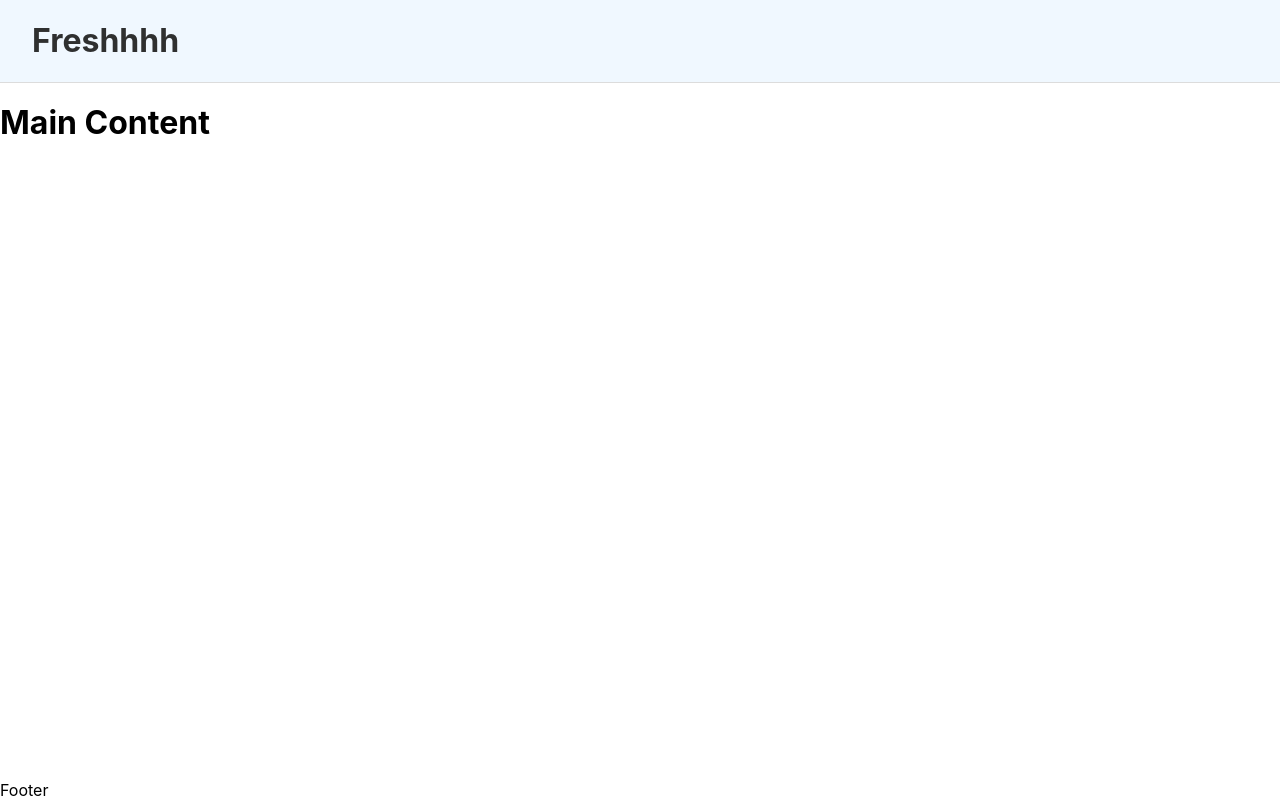
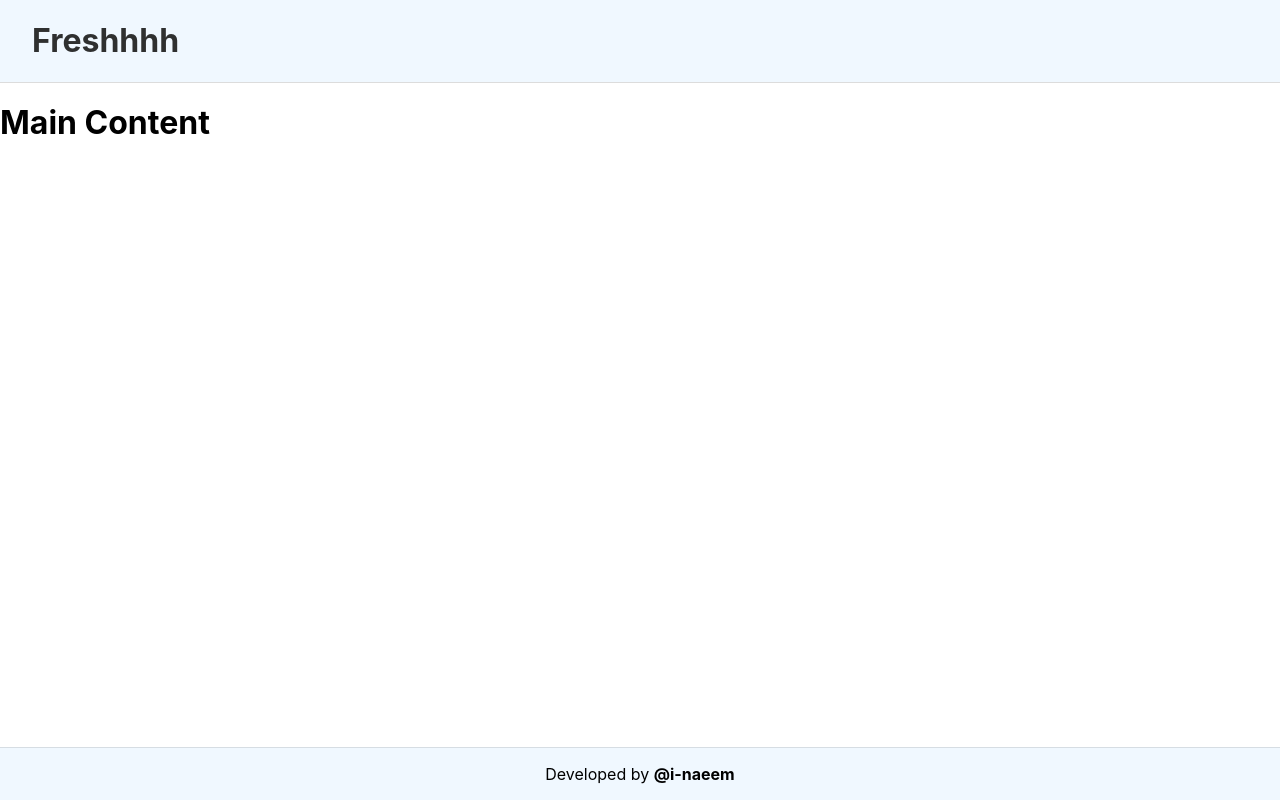
Before and after one commit to i-naeem/freshhhh, a React (Create React App) app: page / in a window 1280 px wide. Built offline with nearby package versions, Linux system fonts and the light colour scheme.

Commit message:
:sparkles: add footer

```diff
--- a/src/components/appLayout/AppLayout.js
+++ b/src/components/appLayout/AppLayout.js
@@ -1,3 +1,4 @@
+import Footer from '../footer/Footer';
 import Header from '../header/Header';
 import styles from './styles.module.css';
 
@@ -6,7 +7,7 @@
     <div className={styles.container}>
       <Header />
       <main>{props.children}</main>
-      <footer>Footer</footer>
+      <Footer />
     </div>
   );
 };
--- /dev/null
+++ b/src/components/footer/Footer.js
@@ -0,0 +1,13 @@
+import styles from './footer.module.css';
+
+const Footer = (props) => {
+  return (
+    <footer className={styles.footer}>
+      <p>
+        Developed by <b>@i-naeem</b>
+      </p>
+    </footer>
+  );
+};
+
+export default Footer;
--- /dev/null
+++ b/src/components/footer/footer.module.css
@@ -0,0 +1,6 @@
+.footer {
+  background-color: aliceblue;
+  text-align: center;
+  font-size: 1rem;
+  border-top: 1px solid #3332;
+}
```
